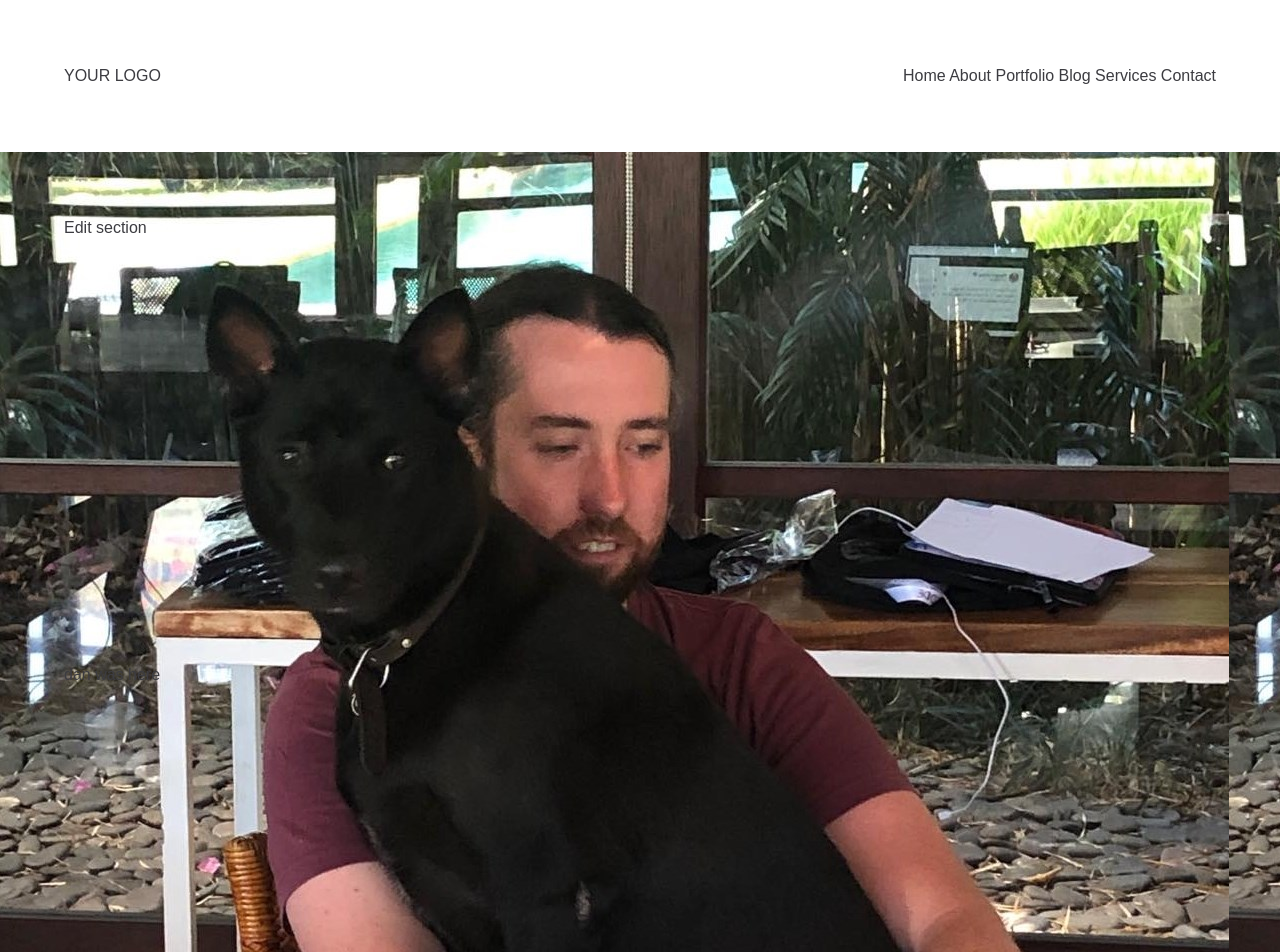
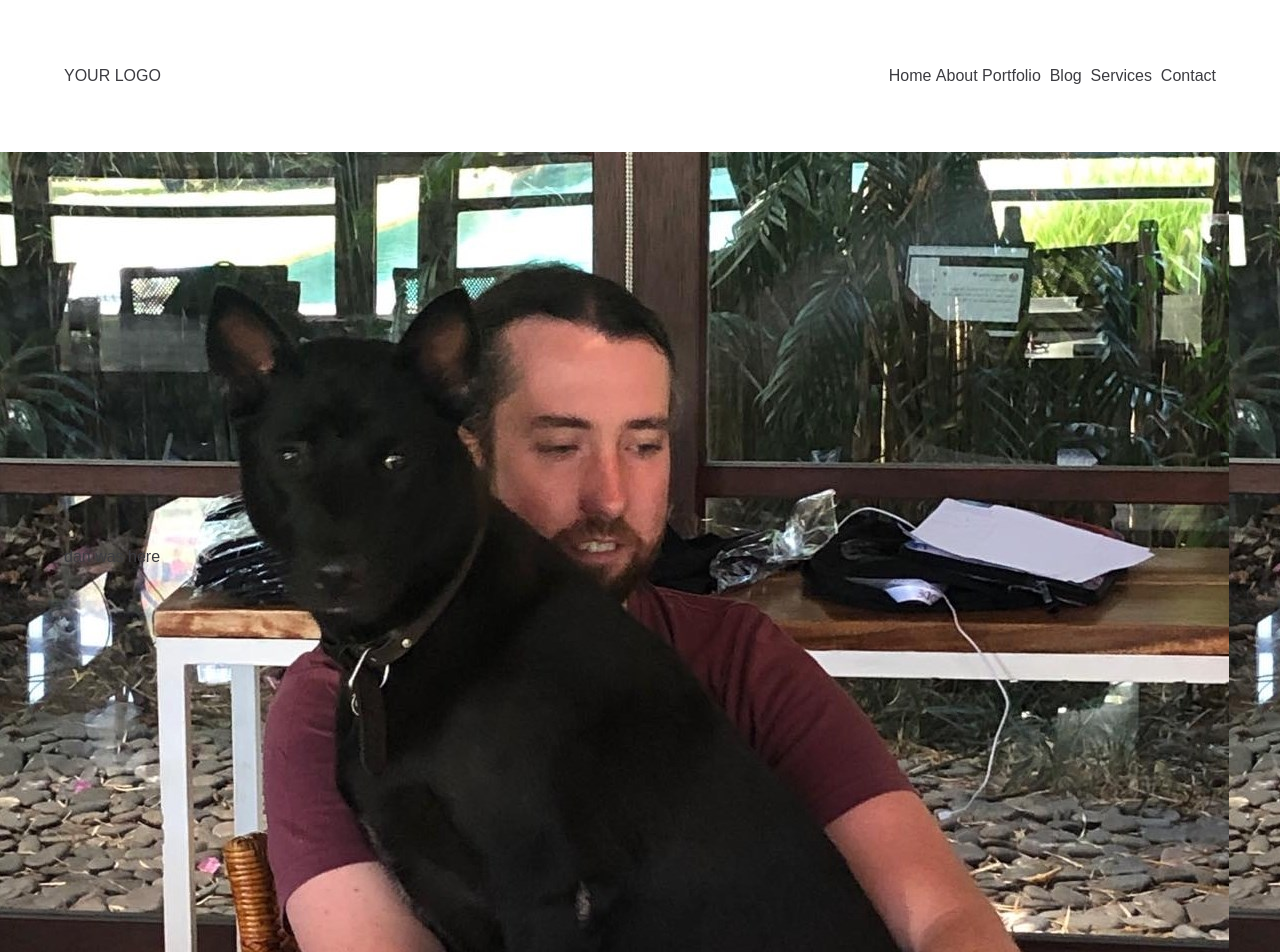
Before and after one commit to TheInstituteOfCode/tailwind-photo-template, a Jekyll site: the page built from index.html, in a window 1280 px wide. Shown: the top 952 px of the page. Built offline with Jekyll 4.4.1, drawn with Linux system fonts in a browser that asks for light colours; some of the changed text lies outside the part shown.

Commit message:
set heights

```diff
--- a/assets/css/style.css
+++ b/assets/css/style.css
@@ -460,9 +460,6 @@
 .hidden {
   display: none;
 }
-.min-h-100 {
-  min-height: 100vh;
-}
 .max-w-screen-xl {
   max-width: 1280px;
 }
@@ -527,11 +524,7 @@
 .tall-80{min-height: 80vh;}
 .tall-90{min-height: 90vh;}
 
-- tall-50
-- tall-60
-- tall-70
-- tall-80
-- tall-90
+
 
 /* dropdowns */
 
@@ -559,3 +552,18 @@
   background-color: white;
   z-index: 2;
 }
+
+
+/* cloudcannon specifics */
+
+.editor-link {
+  display: none;
+  position: absolute;
+  right: 1rem;
+  margin-top: 0;
+  color: #FF4C4C;
+  padding: 0.2rem 1rem;
+  border: 1px solid;
+  border-radius: 50px;
+  z-index: 10;
+}
--- a/index.html
+++ b/index.html
@@ -15,6 +15,8 @@
     banner-text-highlight:
     button_url:
     button-text:
+---
+    <!--
     - _id: cols
       title: Flexible Cols
       heading_html:
@@ -52,7 +54,7 @@
       project-category:
       button_url:
       button-text:
----
+     -->
 
 {% for block in page.page_blocks %}
       {% include blocks/{{block._id}}.html block=block %}
```
Also changed, not shown: style.css (+16 -5 lines). Lines whose indentation alone changed are shown as unchanged.
